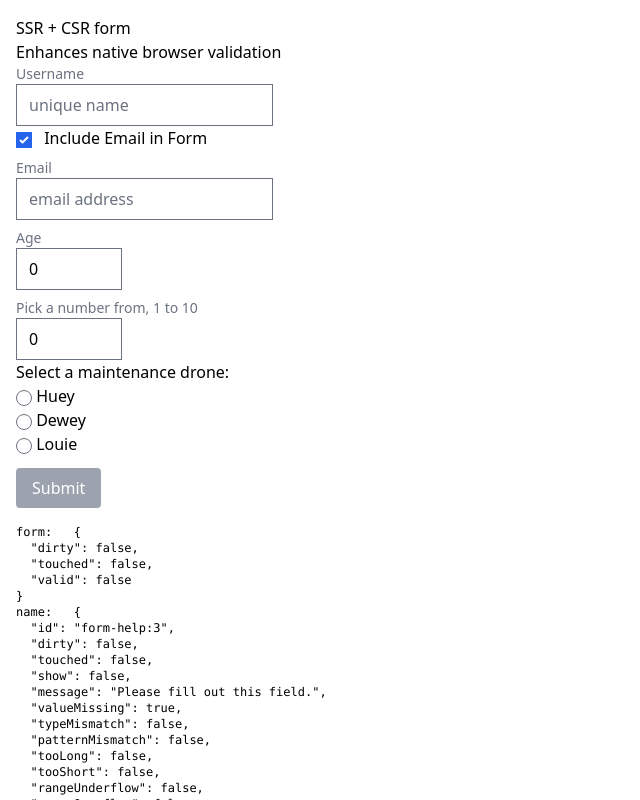
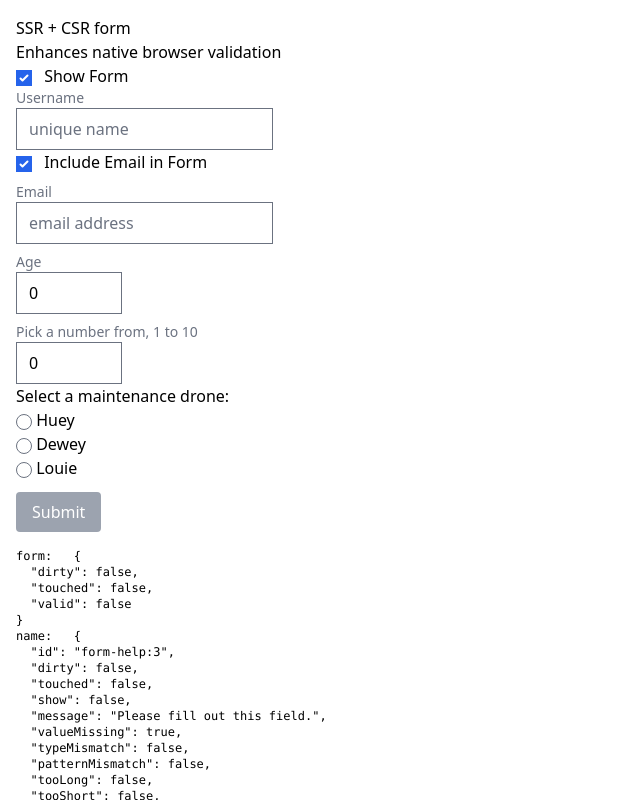
Before and after one commit to CaptainCodeman/svelte-form-helper, a SvelteKit app: page /form in a window 1280 px wide. Shown: the top 800 px of the page, without its empty margins (0-640 px from the left). Built offline with nearby package versions, Linux system fonts and the light colour scheme.

Commit message:
support form being unmounted / remounted

```diff
--- a/src/lib/form.ts
+++ b/src/lib/form.ts
@@ -26,7 +26,7 @@ export function createForm(): Form {
   const { subscribe, set } = writable({ dirty: false, touched: false, valid: true })
 
   let fields: Field[] = []
-  let unsubscribe: Unsubscriber
+  let unsubscribe: Unsubscriber | undefined
 
   // This is a little funky, what it does is create a derived store to aggregate
   // the field validation, and subscribe to it to update the form store and set
@@ -50,9 +50,13 @@ export function createForm(): Form {
     // prevent default browser validation messages when CSR is enabled
     form.noValidate = true
 
+    // ensure aggregator is running (if form has been unmounted and remounted)
+    unsubscribe = createAggregator(fields, unsubscribe)
+
     return {
       destroy() {
-        unsubscribe()
+        unsubscribe && unsubscribe()
+        unsubscribe = undefined
       },
     }
   }
--- a/src/routes/Example.svelte
+++ b/src/routes/Example.svelte
@@ -17,6 +17,7 @@
 	const random = form.field()
 	const radio = form.field()
 
+	let showForm = true
 	let showEmail = true
 
 	function onSubmit() {
@@ -26,6 +27,14 @@
 	let drone: string
 </script>
 
+{#if canToggle}
+	<label class="flex items-center">
+		<input class="mr-2" type="checkbox" bind:checked={showForm} />
+		Show Form
+	</label>
+{/if}
+
+{#if showForm}
 	<form use:form on:submit|preventDefault={onSubmit}>
 		<label for="name" class="text-sm text-gray-500">Username</label>
 		<input id="name" use:name type="text" placeholder="unique name" required />
@@ -85,6 +94,7 @@
 
 		<button type="submit" class="block my-3 text-white bg-green-800 py-2 px-4 rounded disabled:bg-gray-400" disabled={!$form.valid}> Submit </button>
 	</form>
+{/if}
 
 <pre class="text-xs mt-4">
 form:   {JSON.stringify($form, null, 2)}
```
Also changed, not shown: 1 other file (tests, documents, lock files or other folders). Lines whose indentation alone changed are shown as unchanged.
